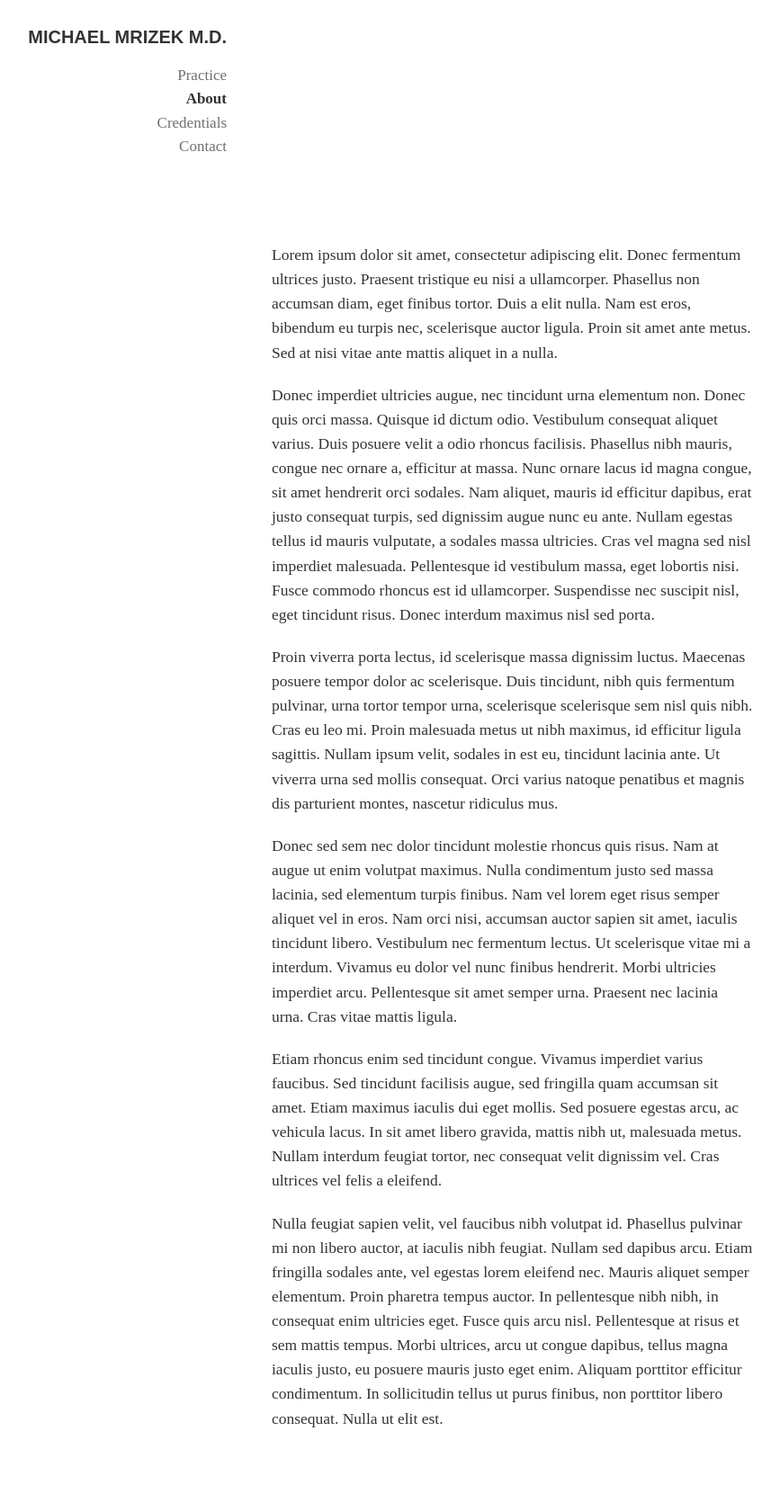
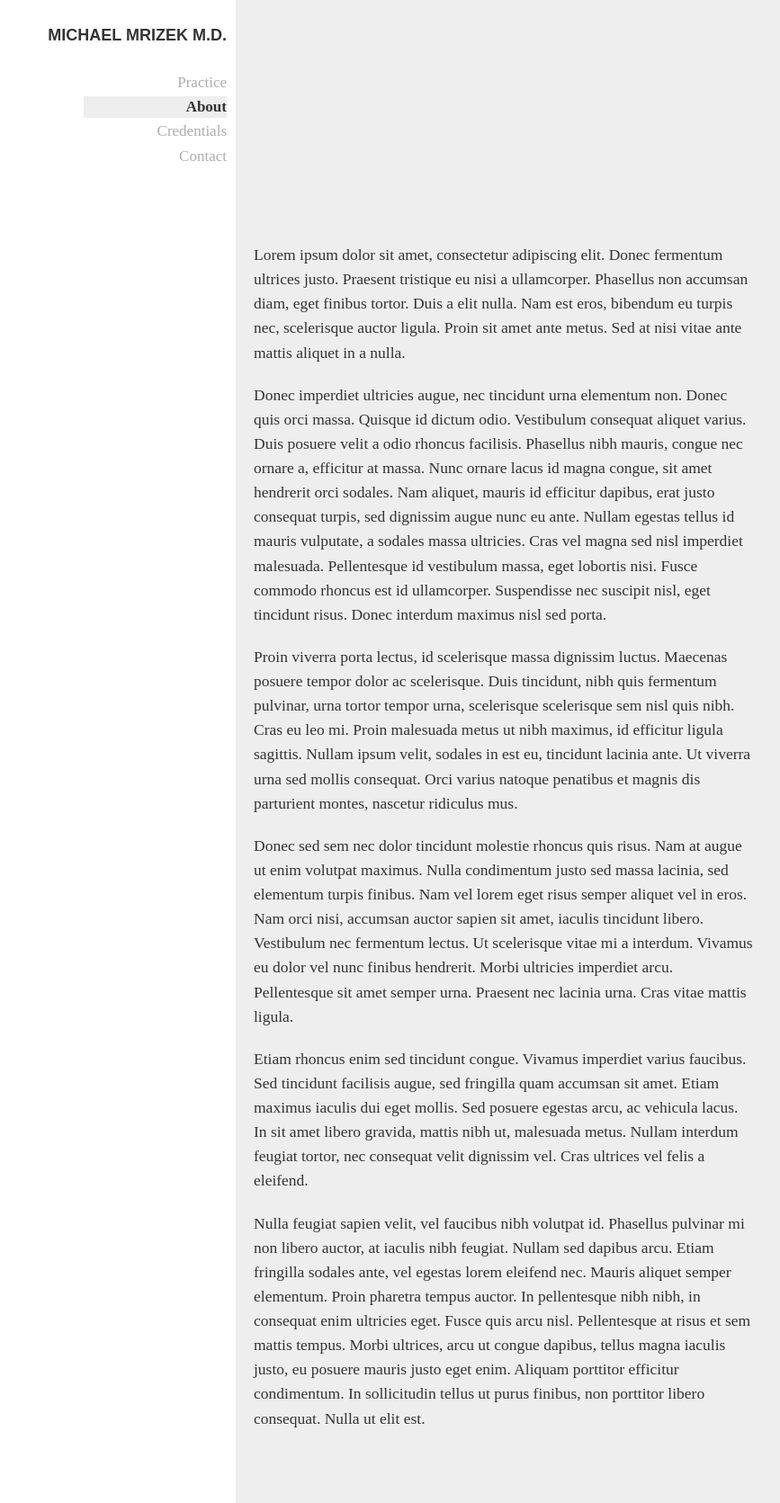
Before and after one commit to carolineportugal/michaelmrizekmd, a Jekyll site: the page built from about/index.html, in a window 1280 px wide. Shown: the whole page at 90% size, without its empty margins (178-1045 px from the left). Built offline with Jekyll 4.4.1, drawn with Linux system fonts in a browser that asks for light colours; nearby versions of some CDN libraries.

Commit message:
adds different colors to section and nav

```diff
--- a/_sass/_nav.scss
+++ b/_sass/_nav.scss
@@ -5,18 +5,16 @@ nav{
   display: flex;
   justify-content: flex-end;
   padding-top:3rem;
-}
+
 
   .nav-content{
     position:fixed;
   }
 
   .logo{
-  font-size:20px;
-  margin-bottom:2rem;
+    font-size:18px;
     @include futura-bold();
     text-transform: uppercase;
-  // letter-spacing: .1rem;
   }
 
   ul{
@@ -26,13 +24,16 @@ ul{
     @include meta-serif-book();
 
     li{
-    margin-bottom:.2rem;
-    opacity:.7;
+      margin-bottom:.3rem;
+      opacity:.4;
     }
 
     .active{
       @include meta-serif-bold();
       opacity:1;
+      background: #eee;
     }
 
   }
+
+}
--- a/css/main.scss
+++ b/css/main.scss
@@ -20,8 +20,21 @@ html, body{
   @include font-smoothing();
   font-feature-settings: "onum" on;
   @include meta-serif-book();
+  overflow-x:hidden;
 }
 
 section{
-  padding:27rem 0 6rem 2rem;
+  padding:27rem 0 6rem 0rem;
+  position: relative;
 }
+
+section:before{
+  content: '';
+  position: absolute;
+  width:9999px;
+  height:100%;
+  background:#eee;
+  top:0;
+  left:-2rem;
+  z-index:-10;
+}
```
Also changed, not shown: 2 other files. Lines whose indentation alone changed are shown as unchanged.
